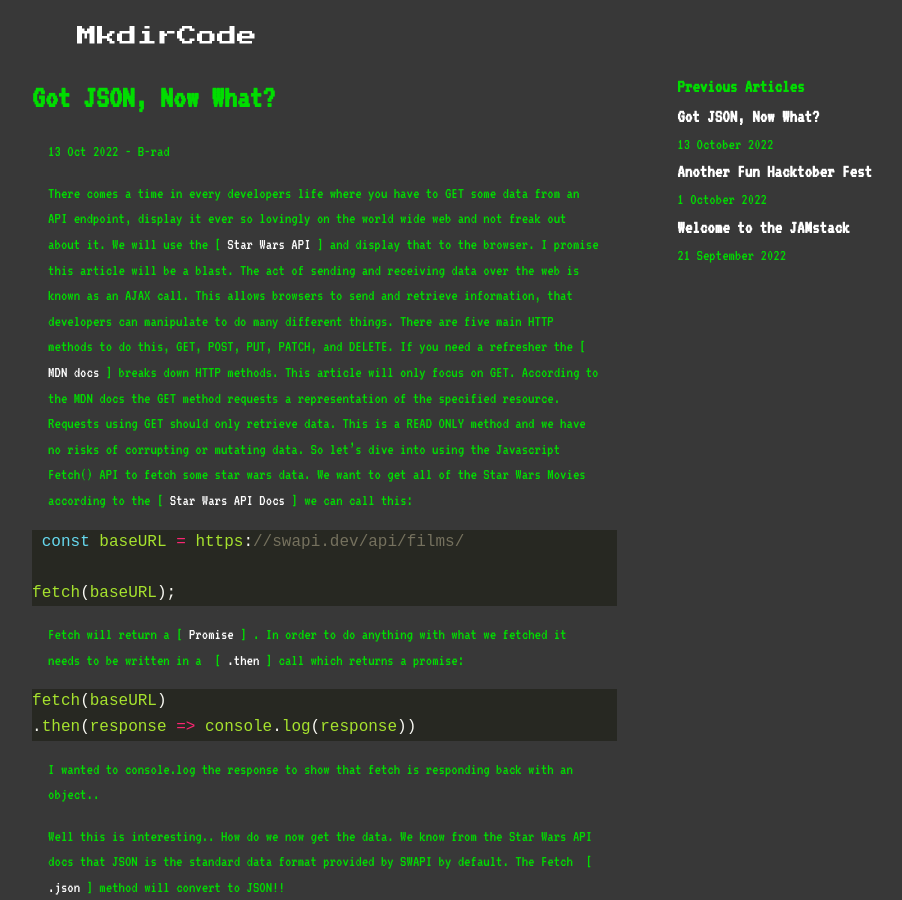
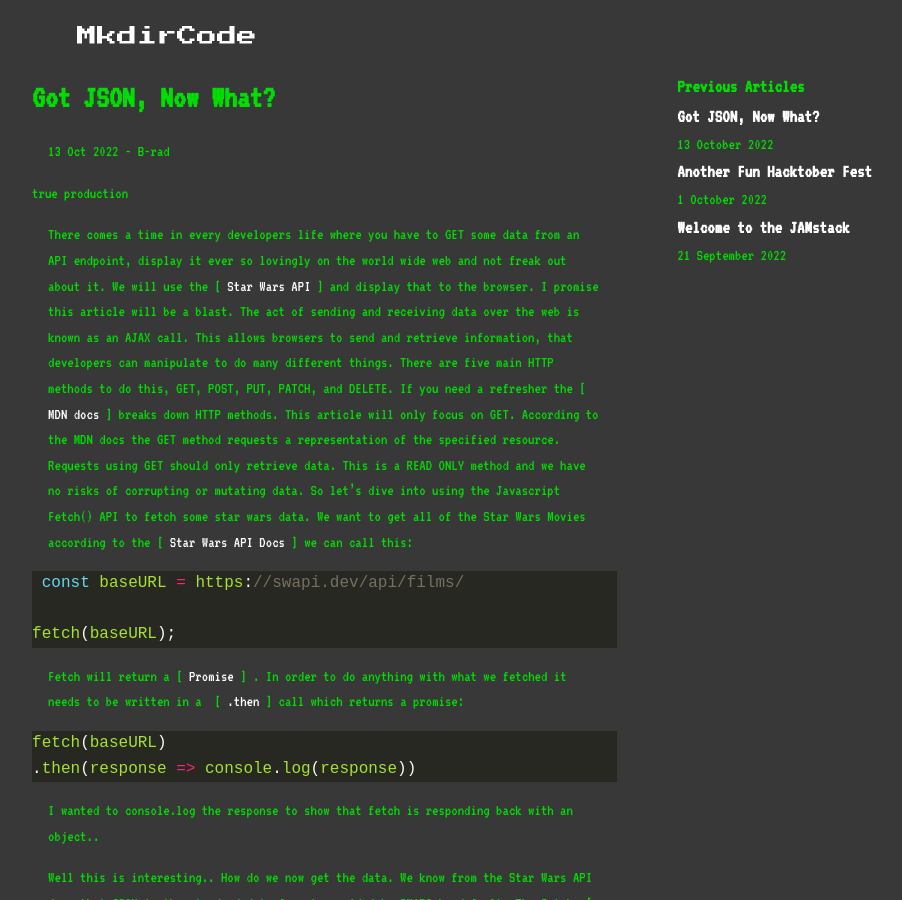
Before and after one commit to BradFabian/personalblog, a Jekyll site: the page built from _posts/2022-10-13-GotJSON.md, in a window 1280 px wide and 900 px high. Shown: the whole window, without its empty margins (188-1090 px from the left). Built offline with Jekyll 4.4.1, drawn with Linux system fonts in a browser that asks for light colours; comment, search, counter and statistics services are not loaded.

Commit message:
testing variables

```diff
--- a/_layouts/post.html
+++ b/_layouts/post.html
@@ -9,7 +9,8 @@ canonical-url: www.mkdircode.com
 <div class="blogposts__main">
 <h1>{{ page.title }}</h1>
 <p>{{ page.date | date_to_string }} - {{ page.author }}</p>
-
+{{ page.comments }}
+{{ jekyll.environment }}
 {{ content }}
 {% include disqus_comments.html %}
 </div>
```
Also changed, not shown: _posts/2022-10-13-GotJSON.md (line endings or trailing spaces), 4 other files.
